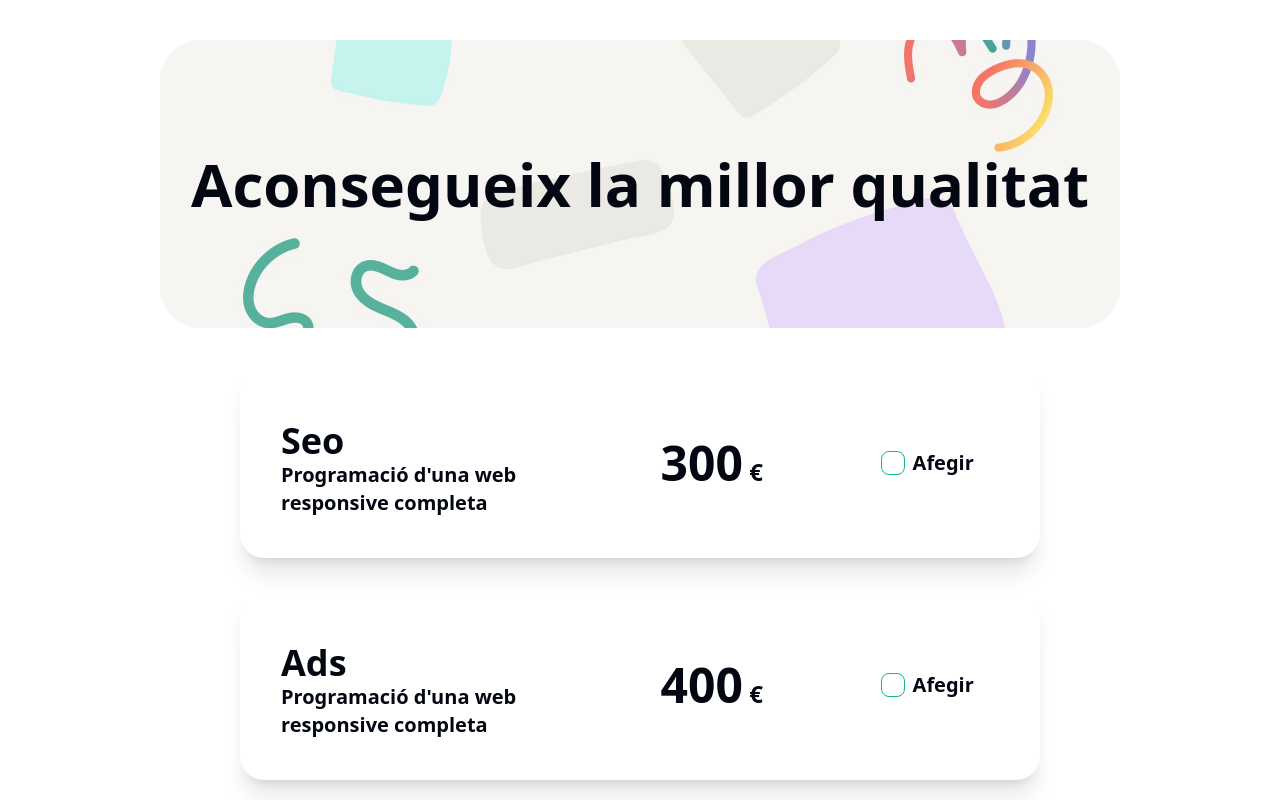
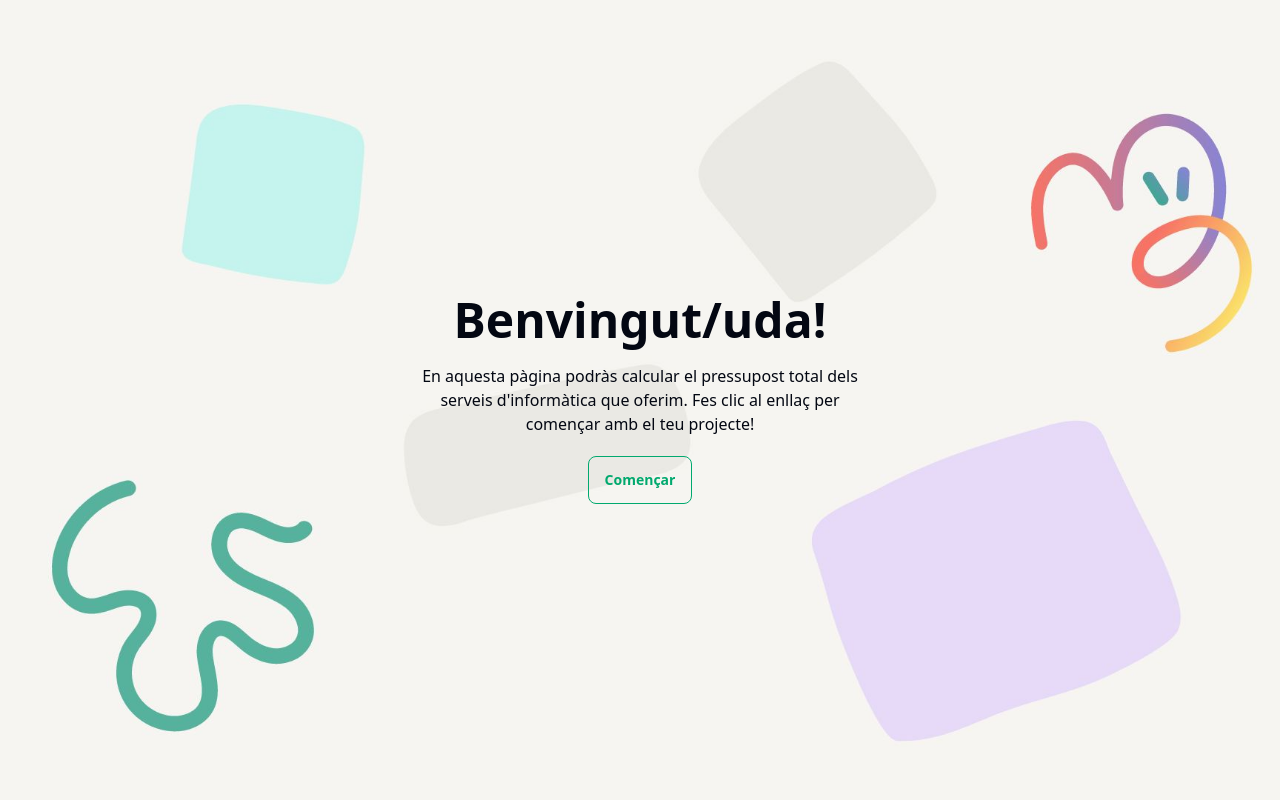
Before and after one commit to opujade/budget-calculation-app, a React (Vite) app: page / in a window 1280 px wide. Shown: the top 800 px of the page. Built offline with nearby package versions, Linux system fonts and the light colour scheme.

Commit message:
exercise 4 routing

```diff
--- a/package.json
+++ b/package.json
@@ -11,7 +11,8 @@
   },
   "dependencies": {
     "react": "^18.2.0",
-    "react-dom": "^18.2.0"
+    "react-dom": "^18.2.0",
+    "react-router-dom": "^6.23.0"
   },
   "devDependencies": {
     "@types/react": "^18.2.66",
--- a/src/App.jsx
+++ b/src/App.jsx
@@ -1,11 +1,20 @@
+import { Navigate, Route, Routes } from 'react-router-dom';
+import { NavBar } from './components/NavBar';
+import { Prices } from './pages/Prices';
+import { Home } from './pages/Home';
 import { TotalPriceProvider } from './context/TotalPriceProvider';
-import { Prices } from './pages/Prices';
 
 function App() {
   return (
-    <TotalPriceProvider>
-      <Prices />
-    </TotalPriceProvider>
+    <>
+      <TotalPriceProvider>
+        <Routes>
+          <Route path="/" element={<Home />}></Route>
+          <Route path="/prices" element={<Prices />}></Route>
+          <Route path="/*" element={<Navigate to="/" />}></Route>
+        </Routes>
+      </TotalPriceProvider>
+    </>
   );
 }
 
--- /dev/null
+++ b/src/components/NavBar.jsx
@@ -0,0 +1,15 @@
+import { Link } from 'react-router-dom';
+
+export const NavBar = () => {
+  return (
+    <>
+      <div className="navbar fixed top-0 w-3/4 left-1/2 -translate-x-1/2">
+        <div className="flex-1">
+          <Link to={'/'} className="btn btn-ghost text-xl bg-white">
+            Frontender.itacademy
+          </Link>
+        </div>
+      </div>
+    </>
+  );
+};
--- a/src/main.jsx
+++ b/src/main.jsx
@@ -1,10 +1,13 @@
-import React from 'react'
-import ReactDOM from 'react-dom/client'
-import App from './App.jsx'
-import './assets/index.css'
+import React from 'react';
+import ReactDOM from 'react-dom/client';
+import App from './App.jsx';
+import './assets/index.css';
+import { BrowserRouter } from 'react-router-dom';
 
 ReactDOM.createRoot(document.getElementById('root')).render(
-  <React.StrictMode>
-    <App />
-  </React.StrictMode>,
-)
+  <BrowserRouter>
+    <React.StrictMode>
+      <App />
+    </React.StrictMode>
+  </BrowserRouter>
+);
--- /dev/null
+++ b/src/pages/Home/index.jsx
@@ -0,0 +1,17 @@
+import { Link } from 'react-router-dom';
+
+export const Home = () => {
+  return (
+    <div className="hero min-h-screen bg-header-pattern">
+      <div className="hero-content text-center text-neutral-content">
+        <div className="max-w-md text-gray-950">
+          <h1 className="mb-5 text-5xl font-bold">Benvingut/uda!</h1>
+          <p className="mb-5">
+            En aquesta pàgina podràs calcular el pressupost total dels serveis d'informàtica que oferim. Fes clic al enllaç per començar amb el teu projecte!
+          </p>
+          <Link to={'/prices'} className="btn btn-outline btn-success">Començar</Link>
+        </div>
+      </div>
+    </div>
+  );
+};
--- a/src/pages/Prices/Header.jsx
+++ b/src/pages/Prices/Header.jsx
@@ -1,6 +1,6 @@
 export const Header = () => {
   return (
-    <div className="my-10 bg-header-pattern text-center md:h-72 rounded-largest flex justify-center items-center bg-center bg-cover">
+    <div className="mt-16 mb-10 bg-header-pattern text-center md:h-72 rounded-largest flex justify-center items-center bg-center bg-cover">
       <h1 className="font-bold text-4xl md:text-6xl p-4 my-4">Aconsegueix la millor qualitat</h1>
     </div>
   );
--- a/src/pages/Prices/WebOptions.jsx
+++ b/src/pages/Prices/WebOptions.jsx
@@ -16,15 +16,15 @@ export const WebOptions = ({ options, addExtraPrice }) => {
   };
 
   return (
-    <div className='flex justify-end items-center my-5'>
-      <span className="font-semibold me-10" htmlFor={options}>
+    <div className='flex justify-center md:justify-end items-center my-5'>
+      <span className="font-semibold md:me-10 text-center md:text-start" htmlFor={options}>
         Número de {options}:
       </span>
-      <button className="btn btn-xs btn-circle btn-outline" onClick={removeAmount}>
+      <button className="mx-1 btn btn-success btn-xs btn-circle btn-outline" onClick={removeAmount}>
         <span className='font-bold'>-</span>
       </button>
       <input className='text-center w-16 border rounded-lg p-1 font-bold' readOnly value={amount.current} name={options}></input>
-      <button className="btn btn-xs btn-circle btn-outline" onClick={addAmount}>
+      <button className="mx-1 btn btn-success btn-xs btn-circle btn-outline" onClick={addAmount}>
         <span className='font-bold'>+</span>
       </button>
     </div>
--- a/src/pages/Prices/index.jsx
+++ b/src/pages/Prices/index.jsx
@@ -1,11 +1,14 @@
 import { ProductCard } from './ProductCard';
 import { Header } from './Header';
 import { Footer } from './Footer';
+import { NavBar } from '../../components/NavBar';
 import products from '../../data/products';
 
 export const Prices = () => {
   return (
-    <div className="w-3/4 mx-auto text-gray-950">
+    <>
+      <NavBar></NavBar>
+      <div className="w-3/4 mx-auto">
         <Header />
 
         {products.map((product) => {
@@ -14,5 +17,6 @@ export const Prices = () => {
 
         <Footer />
       </div>
+    </>
   );
 };
```
Also changed, not shown: 1 other file (tests, documents, lock files or other folders). Lines whose indentation alone changed are shown as unchanged.
